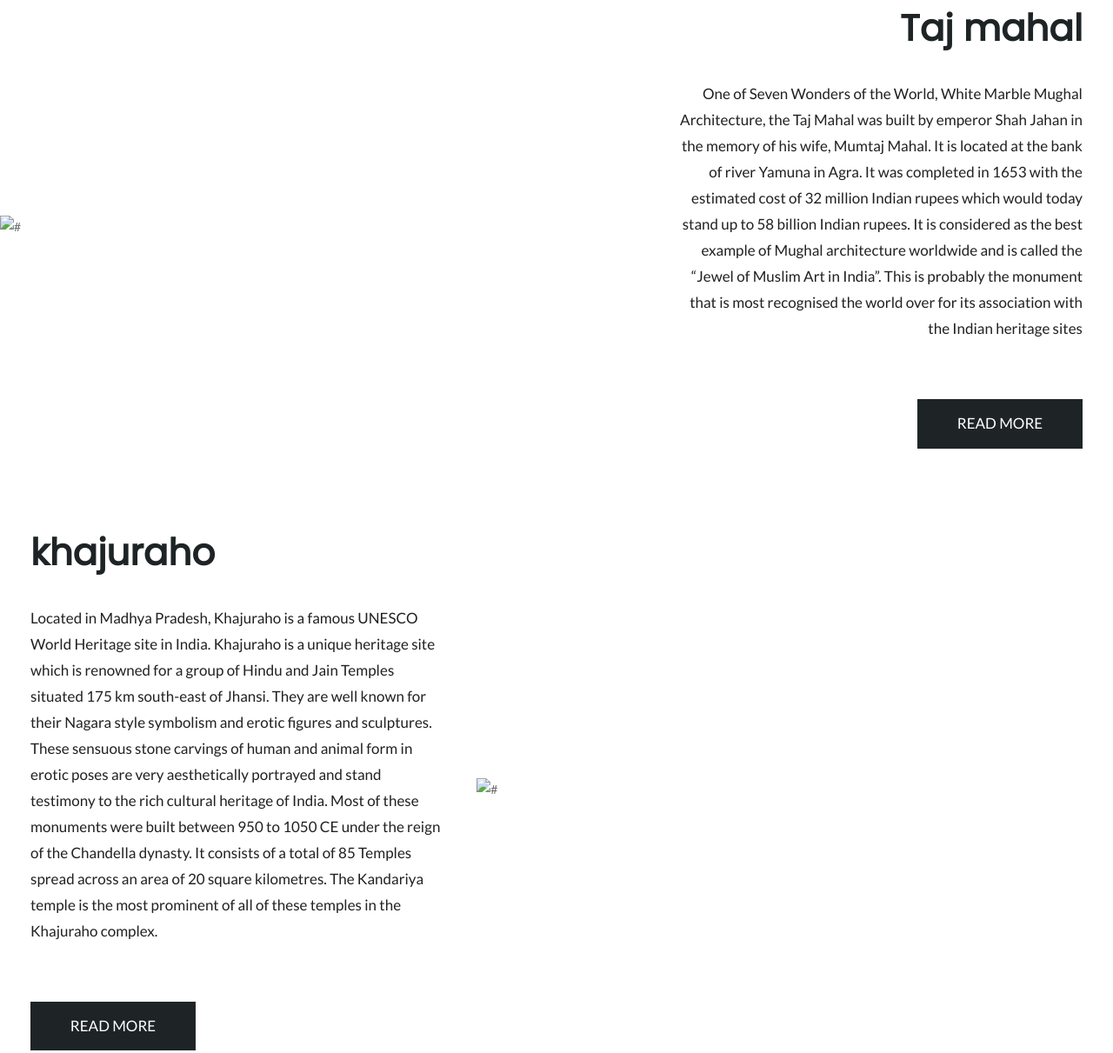
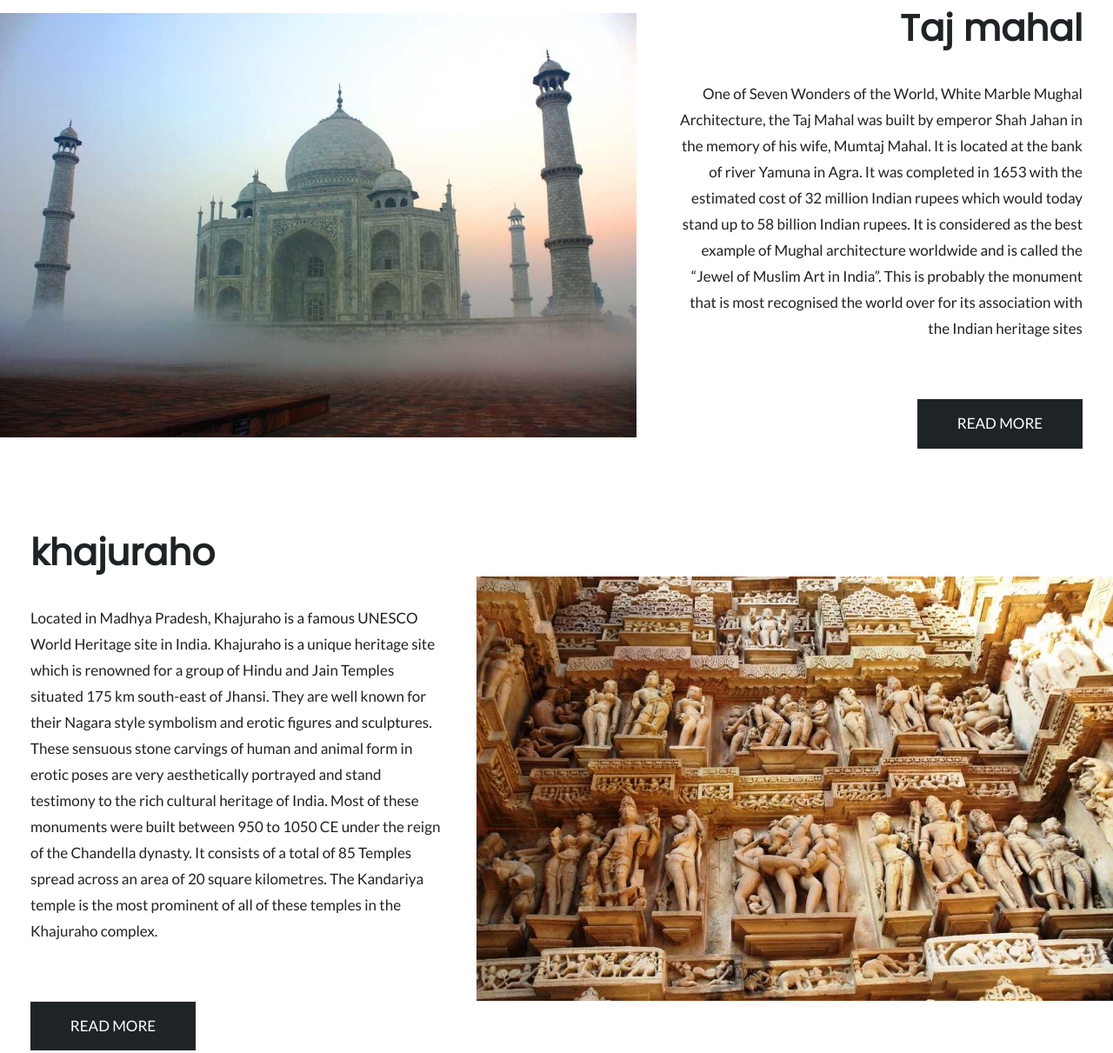
Before and after one commit to Ranjith6272/explore, a plain HTML site: page index.html in a window 1280 px wide. Shown: the part 277-1488 px from the top of the page at 87% size. Drawn offline with nearby package versions, Linux system fonts and the light colour scheme; files that its build step writes are made by us from their sources.

Commit message:
Update index.html

```diff
--- a/index.html
+++ b/index.html
@@ -8,7 +8,7 @@
     <!-- style css -->
     <link rel="stylesheet" href="css/style2.css">
     <!-- Responsive-->
-    <link rel="icon" href="flag1.png" type="image/gif" />
+    <link rel="icon" href="./img/flag1.png" type="image/gif" />
     <title>explore</title>
 </head>
 <body>
@@ -18,7 +18,7 @@
            <div class="row d_flex">
               <div class="col-xl-7 col-lg-7 col-md-12 padding_lert">
                  <div class="about_img">
-                    <figure><img src="Taj-Mahal.jpg" alt="#"/></figure>
+                    <figure><img src="./img/Taj-Mahal.jpg" alt="#"/></figure>
                  </div>
               </div>
               <div class="col-xl-5 col-lg-5 col-md-12">
@@ -49,7 +49,7 @@
               </div>
               <div class="col-xl-7 col-lg-7 col-md-12 padding_right order_1">
                  <div class="our_img">
-                    <figure><img src="Khajuraho1.jpg" alt="#"/></figure>
+                    <figure><img src="./img/Khajuraho1.jpg" alt="#"/></figure>
                  </div>
               </div>
            </div>
@@ -69,7 +69,7 @@
               </div>
               <div class="col-xl-7 col-lg-7 col-md-12 padding_right order_1">
                  <div class="our_img">
-                    <figure><img src="Hampi.jpg" alt="#"/></figure>
+                    <figure><img src="./img/Hampi.jpg" alt="#"/></figure>
                  </div>
               </div>
            </div>
```
